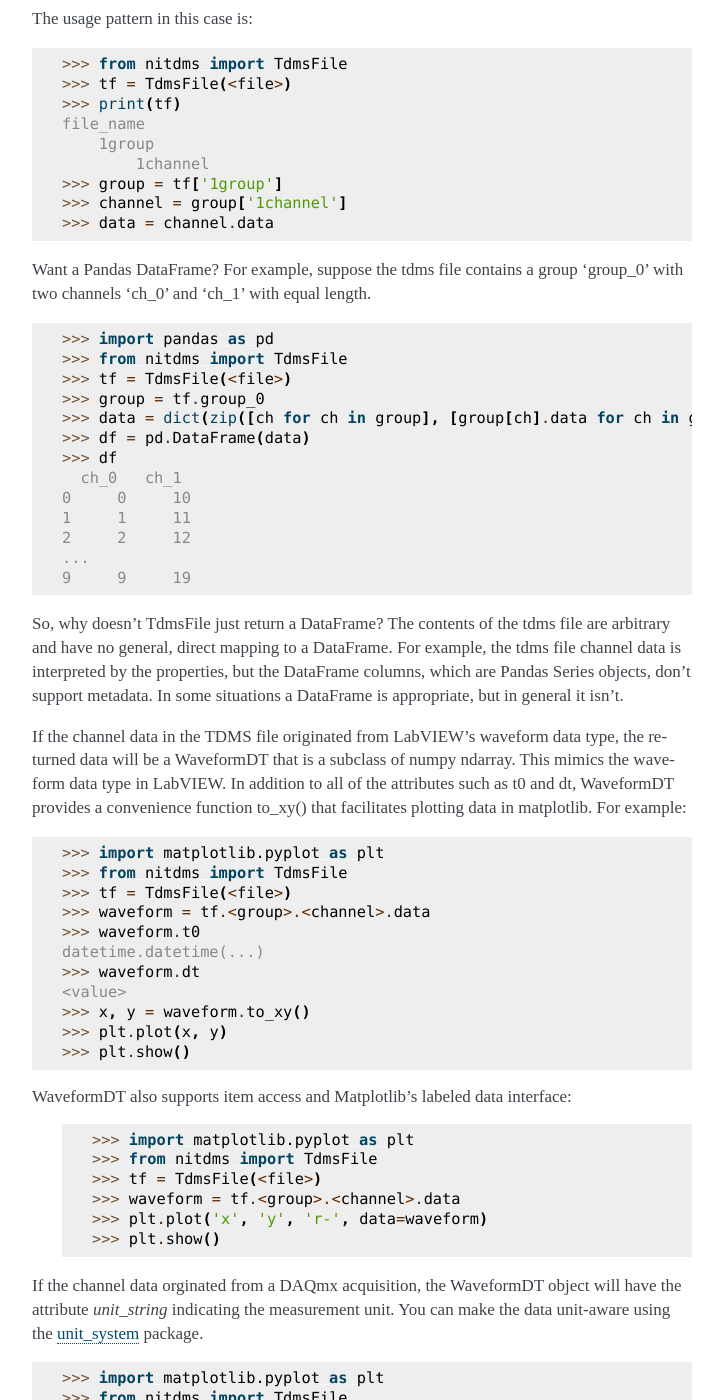
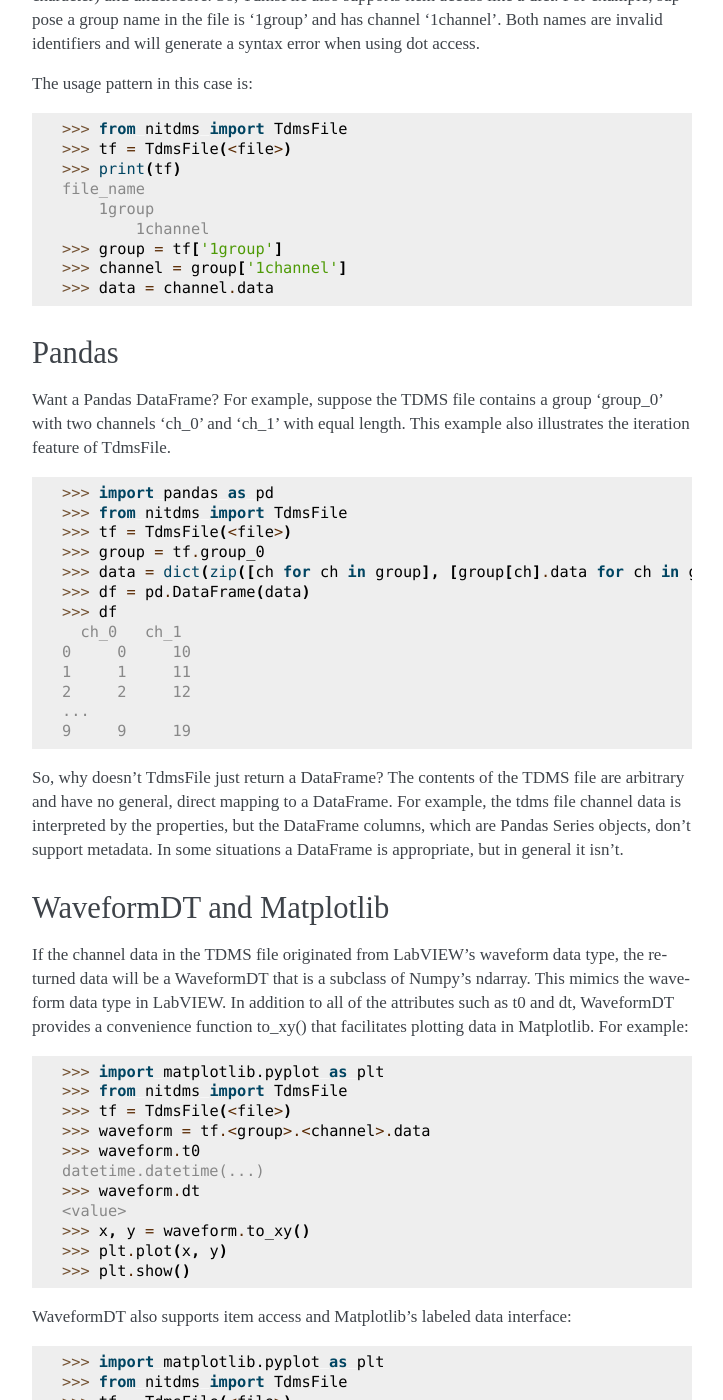
Before and after one commit to l-johnston/nitdms, a Sphinx documentation site: the page built from doc/usage.rst, in a window 1280 px wide and 1400 px high, scrolled down 686 px. Shown: the whole window, without its empty margins (388-1111 px from the left). Built offline with Sphinx 7.4.7, drawn with Linux system fonts in a browser that asks for light colours; some of the changed text lies outside the part shown.

Commit message:
DOC: minor updates

```diff
--- a/doc/introduction.rst
+++ b/doc/introduction.rst
@@ -15,3 +15,8 @@
       channel object
         channel properties
         data
+
+The main export of nitdms is TdmsFile which is a container whose elements are attributes
+that are dynamically instantiated during discovery of the TDMS file metadata.
+The class supports both attribute dot access and dict-like item access.
+The container is immutable and supports iteration through the attributes.
--- a/doc/usage.rst
+++ b/doc/usage.rst
@@ -43,8 +46,12 @@
   >>> channel = group['1channel']
   >>> data = channel.data
 
-Want a Pandas DataFrame? For example, suppose the tdms file contains a group 'group_0'
-with two channels 'ch_0' and 'ch_1' with equal length.
+Pandas
+------
+
+Want a Pandas DataFrame? For example, suppose the TDMS file contains a group 'group_0'
+with two channels 'ch_0' and 'ch_1' with equal length. This example also illustrates
+the iteration feature of TdmsFile.
 
   >>> import pandas as pd
   >>> from nitdms import TdmsFile
@@ -60,17 +67,20 @@
   ...
   9     9     19
 
-So, why doesn't TdmsFile just return a DataFrame? The contents of the tdms file are
+So, why doesn't TdmsFile just return a DataFrame? The contents of the TDMS file are
 arbitrary and have no general, direct mapping to a DataFrame. For example, the
 tdms file channel data is interpreted by the properties, but the DataFrame columns,
 which are Pandas Series objects, don't support metadata. In some situations a DataFrame
 is appropriate, but in general it isn't.
 
+WaveformDT and Matplotlib
+-------------------------
+
 If the channel data in the TDMS file originated from LabVIEW's waveform data type,
-the returned data will be a WaveformDT that is a subclass of numpy ndarray. This
+the returned data will be a WaveformDT that is a subclass of Numpy's ndarray. This
 mimics the waveform data type in LabVIEW. In addition to all of the attributes
 such as t0 and dt, WaveformDT provides a convenience function to_xy() that
-facilitates plotting data in matplotlib. For example:
+facilitates plotting data in Matplotlib. For example:
 
   >>> import matplotlib.pyplot as plt
   >>> from nitdms import TdmsFile
@@ -85,12 +95,16 @@
   >>> plt.show()
 
 WaveformDT also supports item access and Matplotlib's labeled data interface:
+
   >>> import matplotlib.pyplot as plt
   >>> from nitdms import TdmsFile
   >>> tf = TdmsFile(<file>)
   >>> waveform = tf.<group>.<channel>.data
   >>> plt.plot('x', 'y', 'r-', data=waveform)
   >>> plt.show()
+
+WaveformDT and unit_system
+--------------------------
 
 If the channel data orginated from a DAQmx acquisition, the WaveformDT object will
 have the attribute `unit_string` indicating the measurement unit. You can make the
```
Also changed, not shown: other parts of doc/usage.rst (+3 -0 lines), doc/api.rst (+9 -8 lines), 1 other file.
